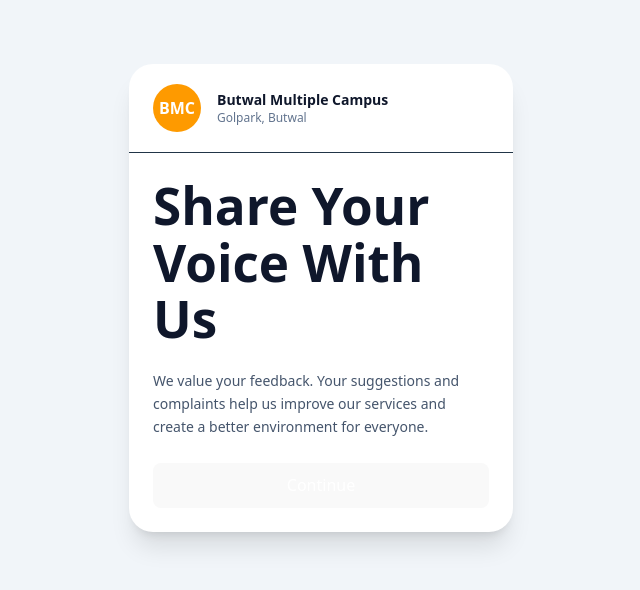
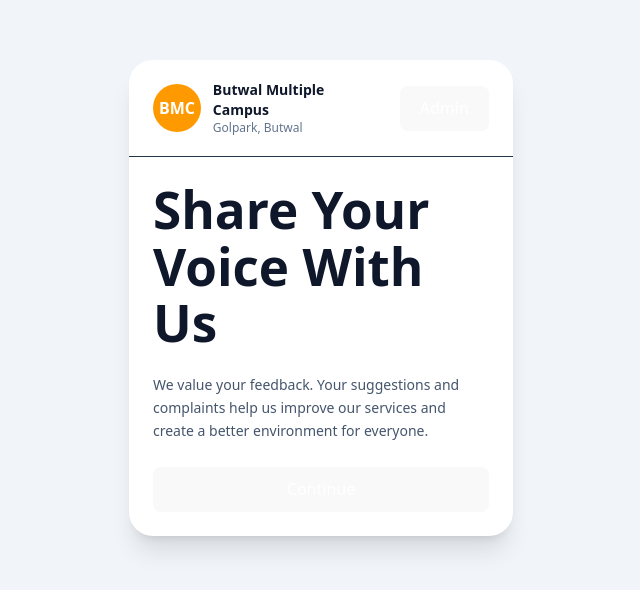
Before and after one commit to Neeschal1/BMCVoice, a React (Vite) app in the folder frontend_web/: page / in a window 1280 px wide. Shown: the part 102-692 px from the top of the page, without its empty margins (319-959 px from the left). Built offline with nearby package versions, Linux system fonts and the light colour scheme; no server answers.

Commit message:
added admin button for admin access

```diff
--- a/frontend_web/src/pages/welcome.jsx
+++ b/frontend_web/src/pages/welcome.jsx
@@ -14,8 +14,9 @@ const Welcome = () => {
       <div className="w-full max-w-sm rounded-3xl bg-white shadow-xl animate-fade-in">
 
         {/* Header */}
-        <div className="flex items-center gap-4 border-b px-6 py-5">
-          <div className="flex h-12 w-12 items-center justify-center rounded-full bg-amber-500">
+        <div className="flex items-center gap-4 border-b px-6 py-5 justify-between">
+          <div className="flex flex-row justify-center items-center gap-3">
+            <div className="flex h-12 w-12 items-center justify-center rounded-full bg-amber-500">
             <span className="font-bold text-white">BMC</span>
           </div>
           <div>
@@ -24,6 +25,16 @@ const Welcome = () => {
             </h2>
             <p className="text-xs text-slate-500">Golpark, Butwal</p>
           </div>
+          </div>
+          <div className="">
+          <button
+            onClick={handleContinue}
+            className="w-full rounded-xl bg-gray-500 py-3 font-semibold text-white transition
+              hover:bg-black disabled:cursor-not-allowed disabled:bg-blue-300"
+          >
+            Admin
+          </button>
+        </div>
         </div>
 
         {/* Content */}
```
